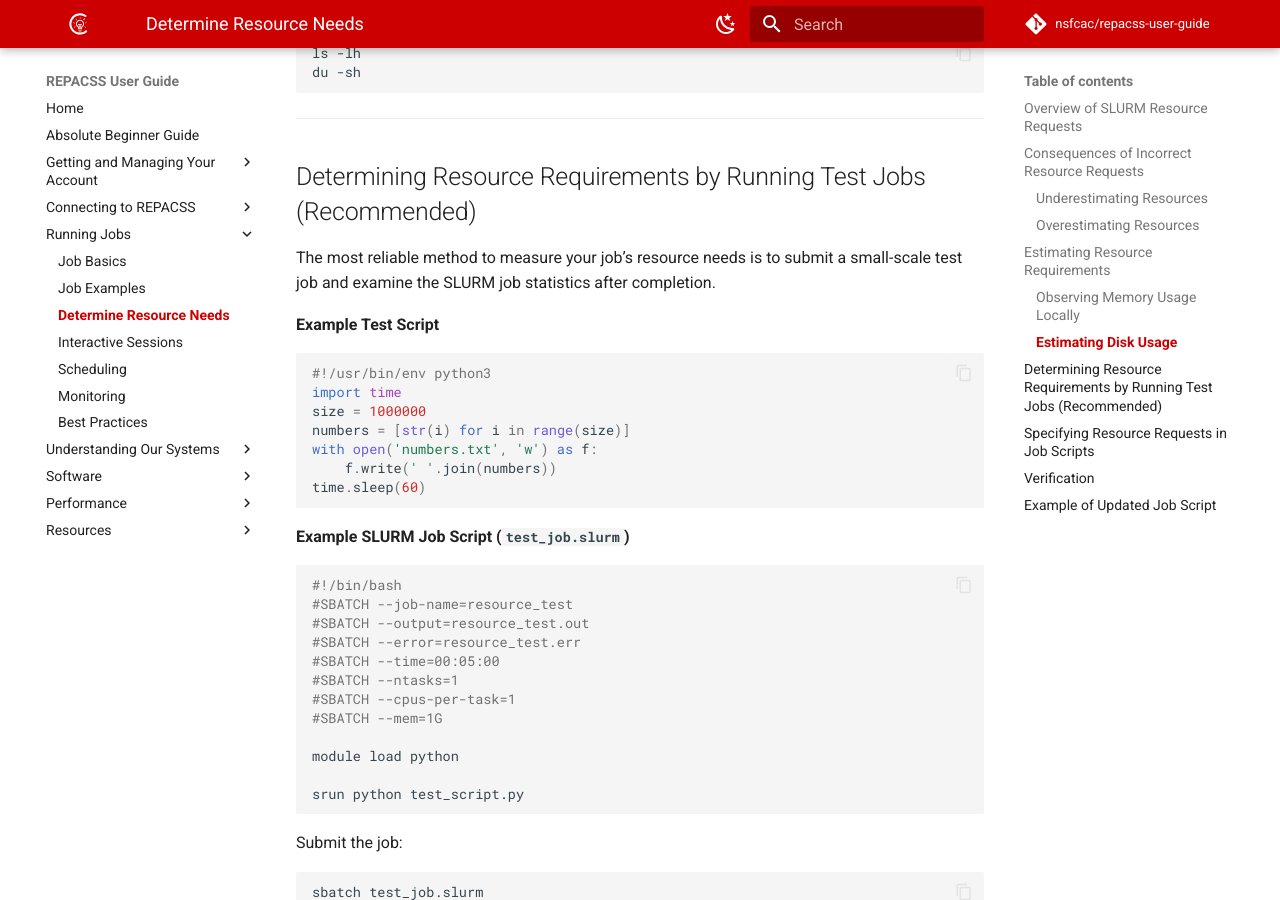
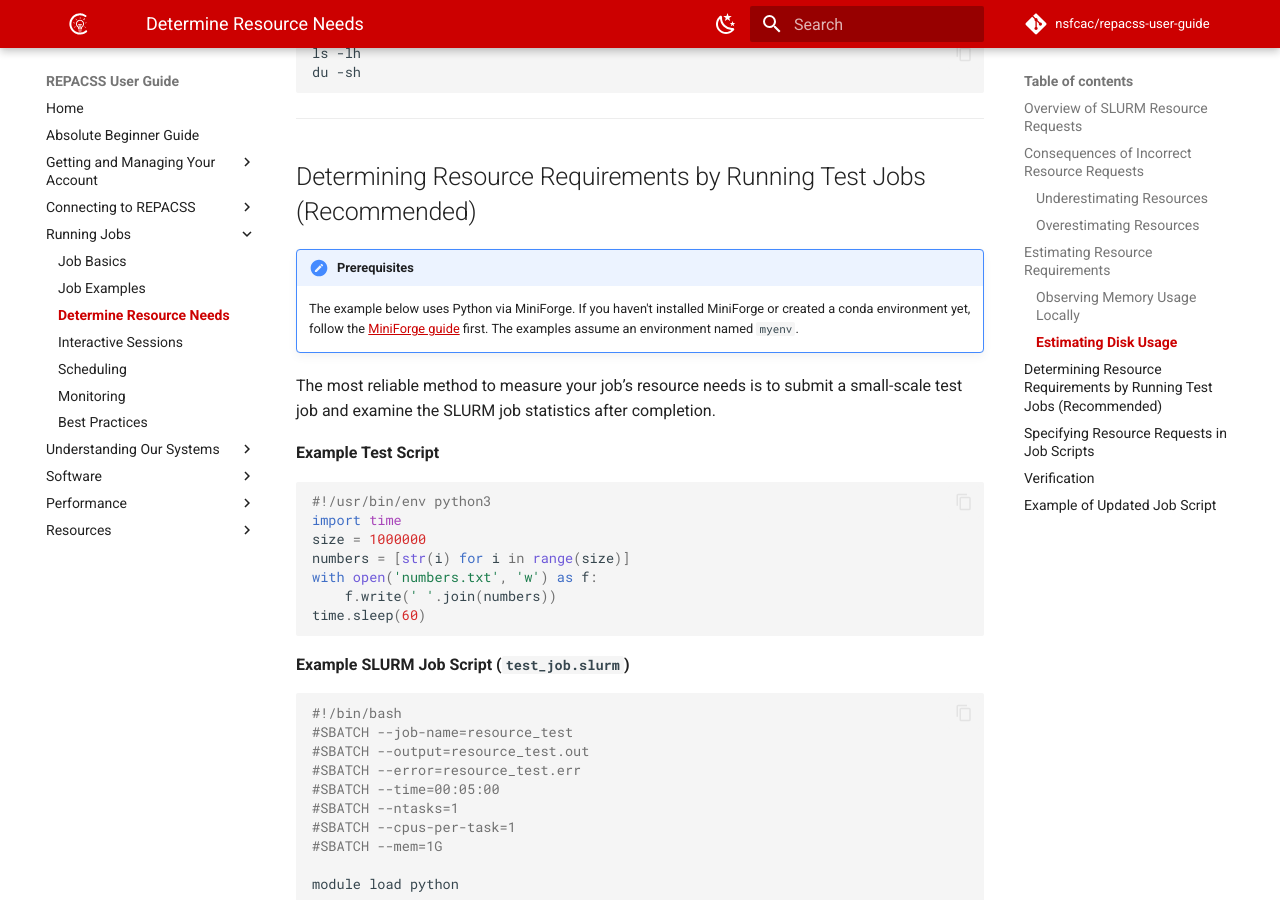
Before and after one commit to nsfcac/repacss-user-guide, an MkDocs documentation site: the page built from docs/running-jobs/determining-resource-requirements.md, in a window 1280 px wide and 900 px high, scrolled down 2138 px. Built offline with MkDocs 1.6.1 and Material for MkDocs 9.7.7, drawn with Linux system fonts in a browser that asks for light colours; comment, search, counter and statistics services are not loaded.

Commit message:
no setup context for python script -> linked miniforge prerequisite

```diff
--- a/docs/running-jobs/determining-resource-requirements.md
+++ b/docs/running-jobs/determining-resource-requirements.md
@@ -83,6 +83,11 @@ du -sh
 ---
 
 ## Determining Resource Requirements by Running Test Jobs (Recommended)
+!!! note "Prerequisites"
+    The example below uses Python via MiniForge. If you haven't installed
+    MiniForge or created a conda environment yet, follow the
+    [MiniForge guide](https://guide.repacss.org/software/miniforge.html)
+    first. The examples assume an environment named `myenv`.
 
 The most reliable method to measure your job’s resource needs is to submit a small-scale test job and examine the SLURM job statistics after completion.
 
```
